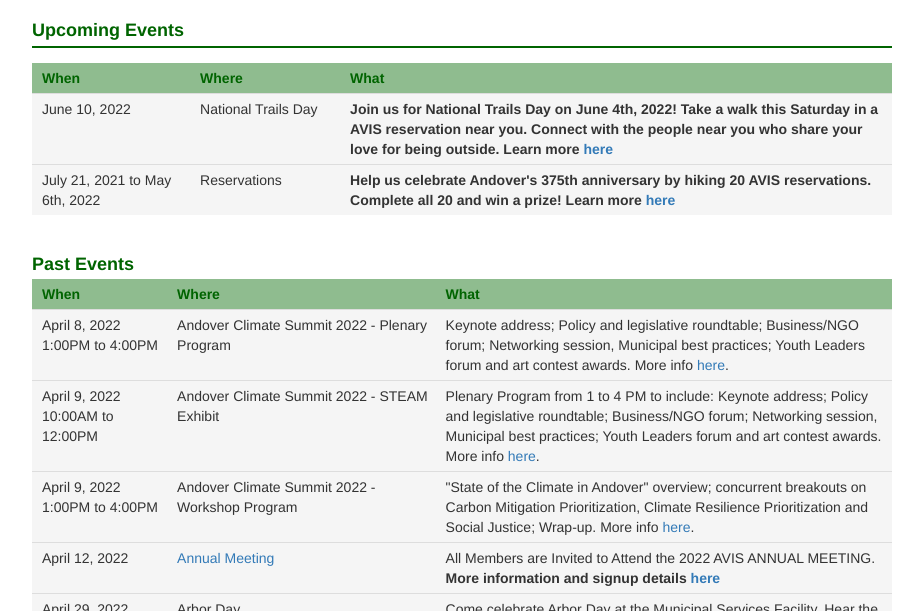
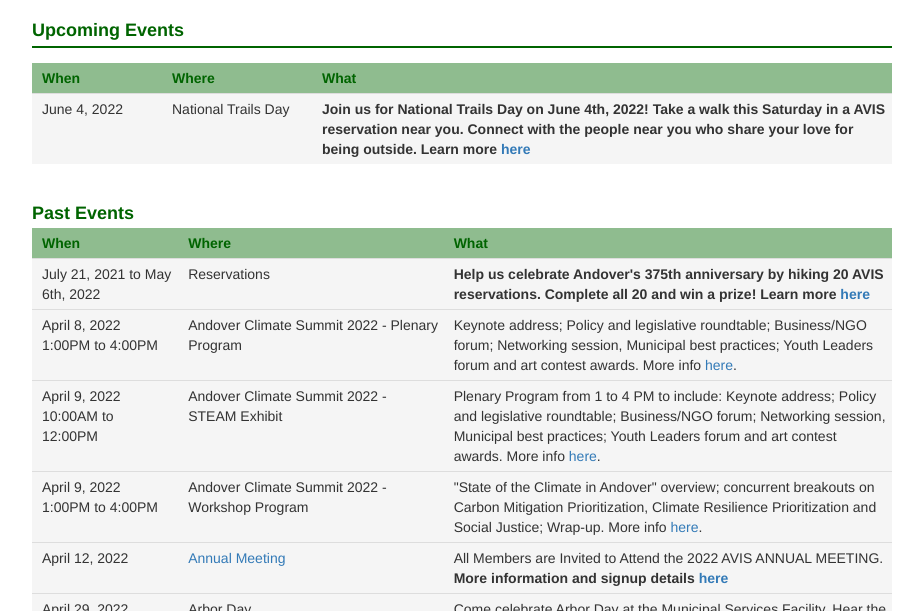
Before and after one commit to avisandover/avis-website, a Jekyll site: the page built from events.html, in a window 1280 px wide and 900 px high, cut to the strip 289-900 px from the top of the window. Shown: the whole strip, without its empty margins (178-1101 px from the left). Built offline with Jekyll 4.4.1, drawn with Linux system fonts in a browser that asks for light colours; nearby versions of some CDN libraries.

Commit message:
Removed unwanted content

```diff
--- a/events.html
+++ b/events.html
@@ -26,7 +26,7 @@
 
 		<tr>
 			<td>
-				June 10, 2022
+				June 4, 2022
 			</td>
 			<td>
 				National Trails Day
@@ -37,6 +37,19 @@
 				</strong>
 			</td>
 		</tr>
+
+	</table>
+
+	<h3>Past Events</h3>
+
+	<table class="table table-condensed avis-table">
+		<thead>
+			<tr>
+				<td>When</td>
+				<td>Where</td>
+				<td>What</td>
+			</tr>
+		</thead>
 
 		<tr>
 			<td>
@@ -53,21 +66,6 @@
 				</strong>
 			</td>
 		</tr>
-
-
-
-	</table>
-
-	<h3>Past Events</h3>
-
-	<table class="table table-condensed avis-table">
-		<thead>
-			<tr>
-				<td>When</td>
-				<td>Where</td>
-				<td>What</td>
-			</tr>
-		</thead>
 
 		<tr>
 			<td>
```
Also changed, not shown: index.html (+0 -19 lines), Gemfile.lock.
